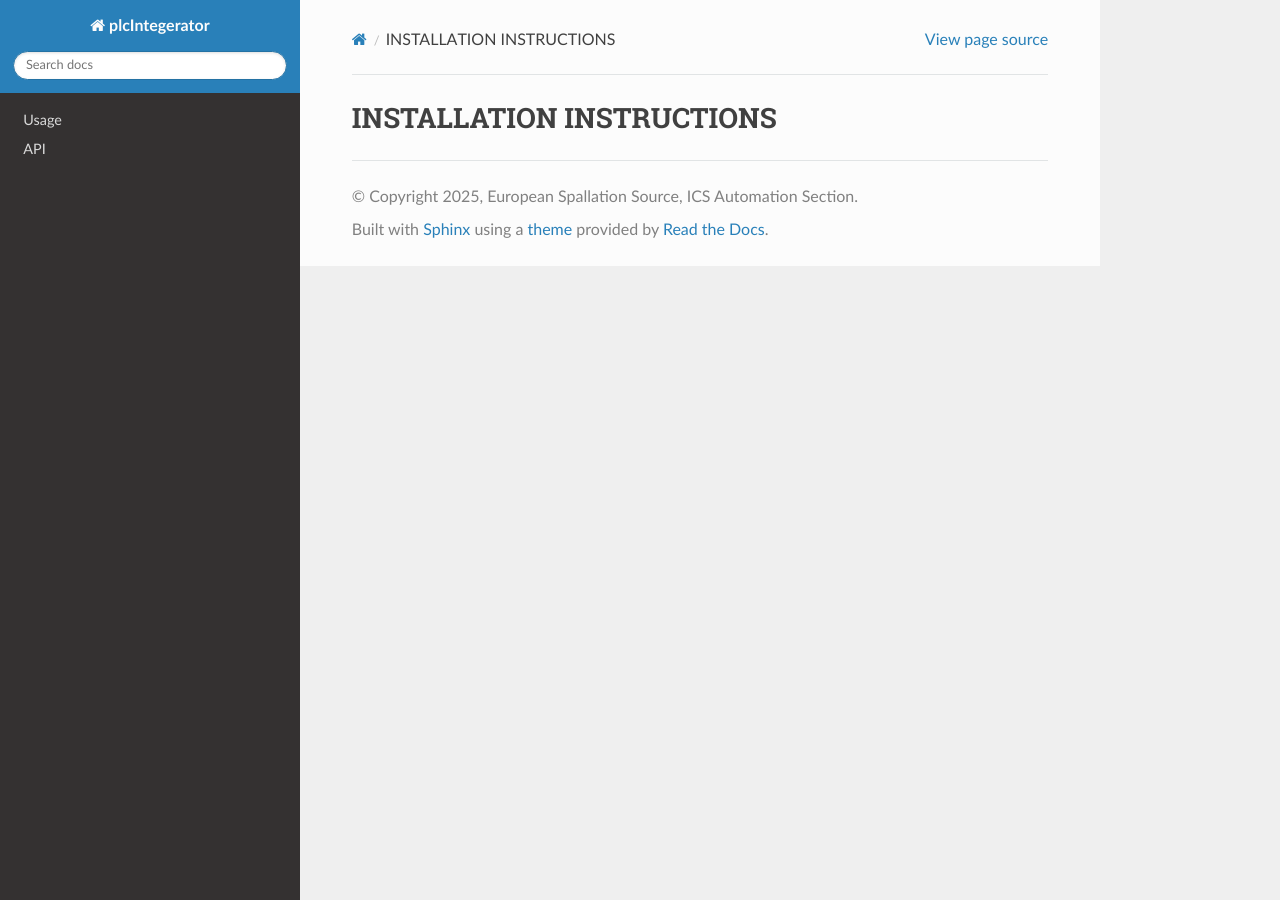
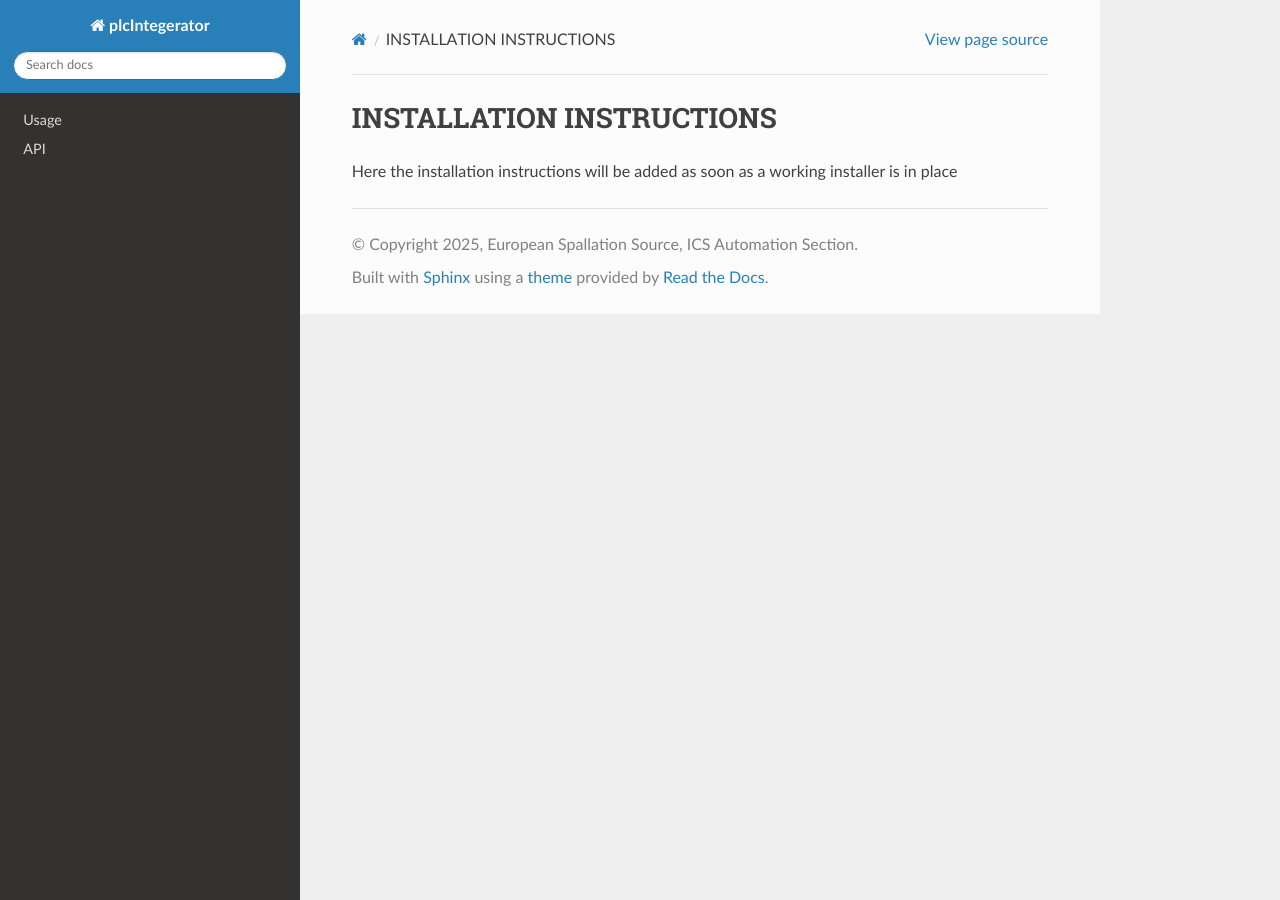
Before and after one commit to SimonJagerESS/plcIntegrator_rtd, a Sphinx documentation site: the page built from docs/source/installation.rst, in a window 1280 px wide. Built offline with Sphinx 7.4.7 and the Read the Docs theme 3.1.0, drawn with Linux system fonts in a browser that asks for light colours.

Commit message:
added .rst files for most functions

```diff
--- a/docs/source/installation.rst
+++ b/docs/source/installation.rst
@@ -1,2 +1,4 @@
 INSTALLATION INSTRUCTIONS
 =========================
+
+Here the installation instructions will be added as soon as a working installer is in place
```
Also changed, not shown: docs/source/alarm_tab.rst (added), docs/source/device_tab.rst (added), docs/source/git_functions.rst (added), docs/source/layout.rst (added), docs/source/project_tab.rst (added), docs/source/pv_list_tab.rst (added).
